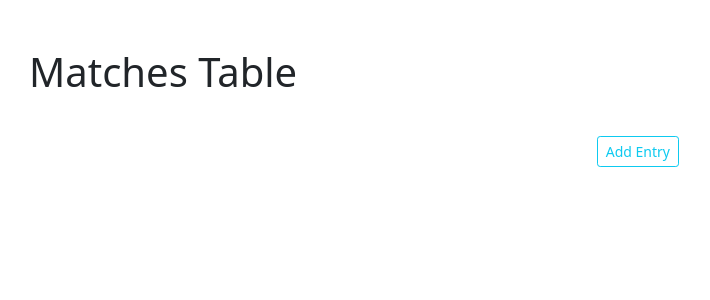
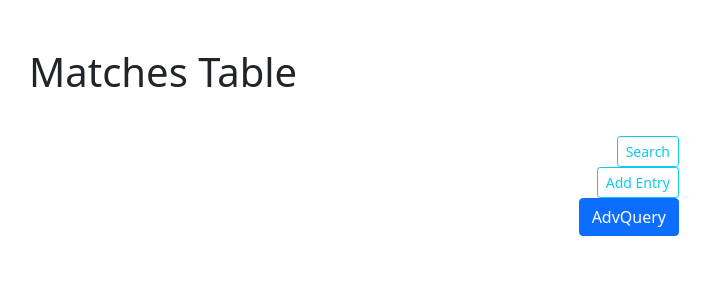
Before and after one commit to matthewjchou/411Project, a Flask app: page /matches in a window 1280 px wide. Shown: the top 300 px of the page, without its empty margins (286-996 px from the left). Run offline with Flask 2, Linux system fonts and the light colour scheme.

Commit message:
midterm push, very buggy lol

```diff
--- a/app/database.py
+++ b/app/database.py
@@ -2,6 +2,11 @@
 import utils
 from utils import debug_log
 import json
+
+match_history_pks = ['AccountId', 'GameId']
+champions_pks = []
+search_results = None
+
 
 def fetch_tables():
     conn = db.connect()
@@ -25,8 +30,6 @@
     conn.close()
 
     items = []
-    # for r in result:
-    #     debug_log(str(r))
     return items
 
 def fetch_match_history():
@@ -34,8 +37,7 @@
     result = conn.execute('SELECT * FROM matchHistory LIMIT 20')
     conn.close()
 
-    pk = ['AccountId', 'GameId']
-    keys, items = utils.result_to_dict(result, pk)
+    keys, items = utils.result_to_dict(result, match_history_pks)
     return keys, items
 
 def remove_row_by_pk(table, pks):
@@ -82,6 +84,41 @@
     conn.execute(query)
     conn.close()
 
+def search(data):
+    table = data['table']
+    table = utils.hyphen_to_camel(table)
+    keyword = data['keyword']
+
+    keys = data['keys']
+    searches = utils.generate_searches(keys, keyword)
+
+    conn = db.connect()
+    query = f'SELECT * FROM {table} WHERE {searches};'
+    utils.debug_log(query)
+    result = conn.execute(query)
+    conn.close()
+
+    pk = []
+    if table == 'matchHistory':
+        pk = match_history_pks
+    elif table == 'champions':
+        pk = champions_pks
+
+    k, i = utils.result_to_dict(result, pk)
+
+    return k, i
+
+def adv_query_match_history():
+    conn = db.connect()
+    result = conn.execute('SELECT (SELECT Name FROM summoners s WHERE s.AccountId = m.AccountId) AS Name, COUNT(DISTINCT Champion) AS Num_Champions FROM matchHistory m GROUP BY AccountId LIMIT 15;')
+    conn.close()
+
+    keys = ['Name', 'Num_Champions']
+    result = result.fetchall()
+    items = [dict(zip(keys, row)) for row in result]
+    for i in items:
+        utils.debug_log(str(i))
+    return keys, items
 
 # example code below:
 
--- a/app/routes.py
+++ b/app/routes.py
@@ -3,7 +3,9 @@
 from app import app
 from app import database as db_helper
 import utils
+import json
 
+search_results = None
 
 @app.route("/")
 def homepage():
@@ -18,7 +20,7 @@
 @app.route('/match_history')
 def match_history():
     keys, items = db_helper.fetch_match_history()
-    return render_template('table.html', table_name='Match-History', keys=keys, items=items)
+    return render_template('table.html', table_name='Match-History', keys=keys, items=items, advQuery='/mattQuery')
 
 @app.route('/champion_mastery')
 def champion_mastery():
@@ -75,6 +77,36 @@
 
     return jsonify(result)
 
+@app.route("/search", methods=['POST'])
+def search():
+    data = request.get_json()
+    utils.debug_log(str(data))
+    data = utils.fix_nesting(data)
+    data = json.loads(data)
+    test = "DOES THIS STAY NONE"
+
+    try:
+        keys, items = db_helper.search(data)
+        global search_results
+        search_results = (data['table'], keys, items)
+        utils.debug_log(str(search_results))
+        result = {'success': True, 'response': 'Done'}
+    except Exception as e:
+        utils.debug_log(str(e))
+        result = {'success': False, 'response': 'Something went wrong'}
+
+    return jsonify(result)
+
+@app.route("/searchResults")
+def search_results():
+    table = utils.camel_to_hyphen(search_results[0])
+    return render_template('table.html', table_name=table, keys=search_results[1], items=search_results[2])
+
+@app.route("/mattQuery", methods=['POST'])
+def matt_query():
+    utils.debug_log('being called')
+    keys, items = db_helper.adv_query_match_history()
+    return render_template('table.html', table_name='Match-History', keys=keys, items=items, advQuery="/mattQuery")
 
 # Example code below:
 
--- a/app/static/script/modal.js
+++ b/app/static/script/modal.js
@@ -26,35 +26,11 @@
         }
         console.log(keys)
 
-        const modal = $(this)
         if (type === 'New') {
             console.log('New')
-            // for (key in keys) {
-            //     id = '#' + key
-            //     $(key).removeAttr('PK')
-            // }
         } else {
             console.log('Edit')
-            // for (key in keys) {
-            //     id = '#' + key
-            //     $(key).attr('PK', pk)
-            // }
         }
-        // if (taskID === 'New Task') {
-        //     modal.find('.modal-title').text(taskID)
-        //     $('#task-form-display').removeAttr('taskID')
-        // } else {
-        //     modal.find('.modal-title').text('Edit Task ' + taskID)
-        //     $('#task-form-display').attr('taskID', taskID)
-        // }
-
-        // if (content) {
-        //     modal.find('.form-control').val(content);
-        // } else {
-        //     modal.find('.form-control').val('');
-        // }
-        // console.log($('#AccountId').val())
-        // console.log(document.querySelector('#AccountId').value)
     });
 
 
@@ -134,4 +110,39 @@
         });
     });
 
+    $('#search-modal').on('show.bs.modal', function (event) {
+        const button = $(event.relatedTarget)
+        tableName = button.data('source')
+        keys = button.data('keys')
+
+        keys = keys.slice(11,-2)
+        console.log(keys)
+        keys = keys.split(',')
+        for (i = 0; i < keys.length; i++) {
+            keys[i] = keys[i].slice(1,-1)
+        }
+        console.log(keys)
+    });
+
+    $('#submit-search').click(function () {
+        var dict = {}
+        dict.keyword = $('#searchBox').val()
+        dict.table = tableName
+        dict.keys = keys
+        console.log(JSON.stringify(dict))
+
+        $.ajax({
+            type: 'POST',
+            url: '/search',
+            contentType: 'application/json;charset=UTF-8',
+            data: JSON.stringify(dict),
+            success: function (res) {
+                console.log(res.response)
+                location.href = '/searchResults';
+            },
+            error: function () {
+                console.log('Error');
+            }
+        });
+    });
 });
--- a/app/templates/table.html
+++ b/app/templates/table.html
@@ -21,7 +21,42 @@
             <h1 class="mt-5">{{table_name}} Table</h1>
         </main>
 
+        <!-- SEARCH -->
+        <div class="container">
 
+            <!-- Button trigger modal -->
+            <div style="text-align: right;">
+            <button type="button" class="btn btn-outline-info btn-sm" data-bs-toggle="modal" data-bs-target="#search-modal" data-source={{table_name}} data-keys={{keys|string|replace(' ', '')}}>Search</button>
+            </div>
+
+
+            <div class="modal fade" id="search-modal" tabindex="-1" aria-labelledby="Label" aria-hidden="true">
+            <div class="modal-dialog">
+                <div class="modal-content">
+                <div class="modal-header">
+                    <h5 class="modal-title" id="Label">Search</h5>
+                    <button type="button" class="btn-close" data-bs-dismiss="modal" aria-label="Close"></button>
+                </div>
+
+
+                <div class="modal-body">
+                    <div class="input-group mb-3">
+                        <span class="input-group-text">Search</span>
+                        <input id="searchBox" type="text" class="form-control" placeholder="Text here" aria-label="task-name" aria-describedby="basic-addon1">
+                    </div>
+
+                </div>
+                <div class="modal-footer">
+                    <button type="button" class="btn btn-secondary" data-bs-dismiss="modal">Close</button>
+                    <button id="submit-search" type="button" class="btn btn-primary">Save changes</button>
+                </div>
+                </div>
+            </div>
+            </div>
+
+        </div>
+
+        <!-- ADD -->
         <div class="container">
 
             <!-- Button trigger modal -->
@@ -41,10 +76,12 @@
 
                 <div class="modal-body">
                     {% for k in keys %}
-                        <div class="input-group mb-3">
-                            <span class="input-group-text">{{k}}</span>
-                            <input id={{k}} type="text" class="form-control" placeholder="Text here" aria-label="task-name" aria-describedby="basic-addon1">
-                        </div>
+                        {% if k != 'PK' %}
+                            <div class="input-group mb-3">
+                                <span class="input-group-text">{{k}}</span>
+                                <input id={{k}} type="text" class="form-control" placeholder="Text here" aria-label="task-name" aria-describedby="basic-addon1">
+                            </div>
+                        {% endif %}
                     {% endfor %}
 
                 </div>
@@ -56,6 +93,14 @@
             </div>
             </div>
 
+        </div>
+
+        <div class="container">
+        <div style="text-align: right;">
+            <form method="POST" action="{{advQuery}}">
+                <button type="submit" class="btn btn-primary">AdvQuery</button>
+            </form>
+        </div>
         </div>
 
         <!--Todo Table-->
```
Also changed, not shown: utils.py (+27 -1 lines).
